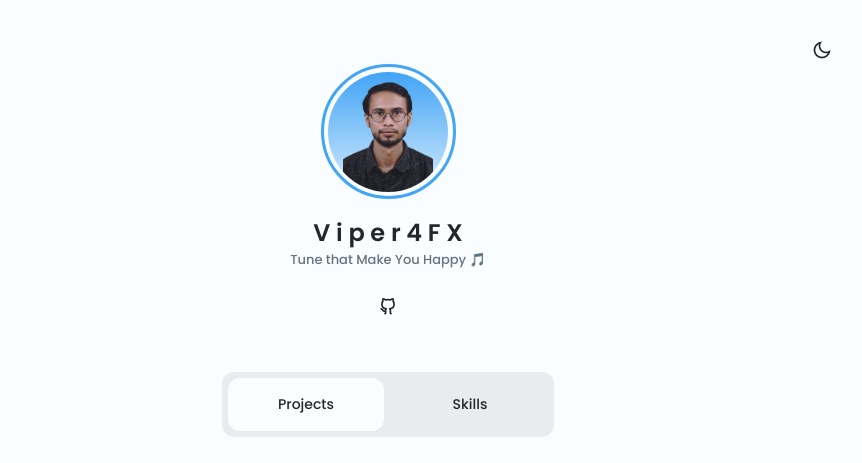
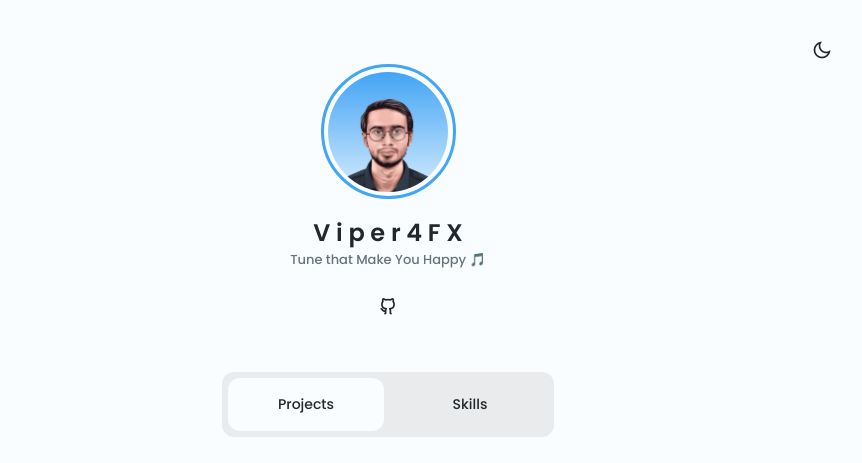
Before and after one commit to masudcloud/Viper4Windows, a plain HTML site: page index.html in a window 1280 px wide. Shown: the top 463 px of the page, without its empty margins (252-1114 px from the left). Drawn offline with nearby package versions, Linux system fonts and the light colour scheme.

Commit message:
Update index.html

```diff
--- a/index.html
+++ b/index.html
@@ -26,7 +26,7 @@
                     <div class="profile__border">
                         <div class="profile__perfil">
                             <!-- Insert your image, according to the example size of the portfolio -->
-                            <img src="assets/img/perfil.png" alt="">
+                            <img src="assets/img/NEO.png" alt="">
                         </div>
                     </div>
 
```
